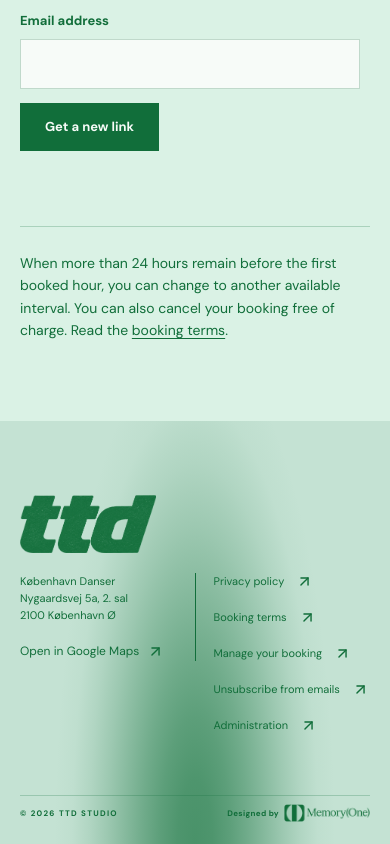
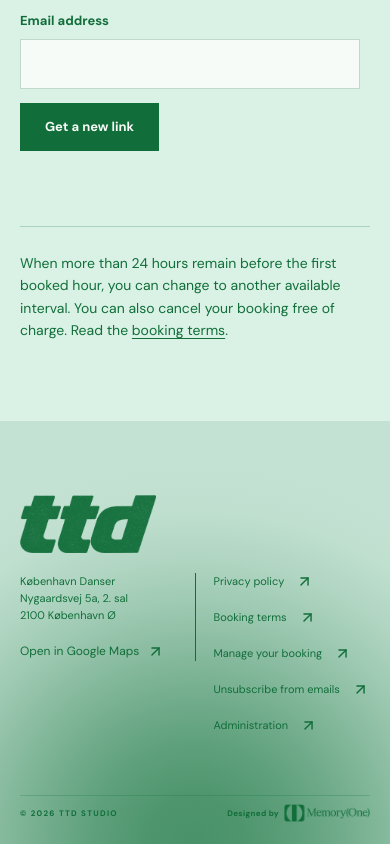
Before and after one commit to M3G4W4TT5/dd-website, a Next.js app in the folder apps/booking/: page /manage in a window 390 px wide. Shown: the part 833-1677 px from the top of the page. Built offline with nearby package versions, Linux system fonts and the light colour scheme; no server answers.

Commit message:
Spread the mobile footer gradient across its full width

```diff
--- a/apps/booking/src/app/styles.css
+++ b/apps/booking/src/app/styles.css
@@ -2045,7 +2045,7 @@ body:has(.legal-main) .legal-main {
   inset: 0;
   z-index: -1;
   pointer-events: none;
-  background: radial-gradient(ellipse 36% 120% at 50% 100%,
+  background: radial-gradient(ellipse var(--footer-gradient-width, 36%) var(--footer-gradient-height, 120%) at 50% 100%,
     var(--theme-footer-gradient-max) 0%,
     color-mix(in srgb, var(--theme-footer-gradient-max) 96%, transparent) 12.5%,
     color-mix(in srgb, var(--theme-footer-gradient-max) 84%, transparent) 25%,
@@ -2349,3 +2349,8 @@ body:has(.legal-main) .legal-main {
  .site-footer { position:relative; inset:auto; width:100%; --footer-progress:1 !important; }
  .footer-main,.footer-details,.footer-links { min-width:0; }
 }
+
+/* Broader mobile ellipse keeps the footer's colour wash from becoming a stripe. */
+@media (max-width:820px), (hover:none) and (pointer:coarse) {
+ .site-footer { --footer-gradient-width:100%; --footer-gradient-height:90%; }
+}
```
